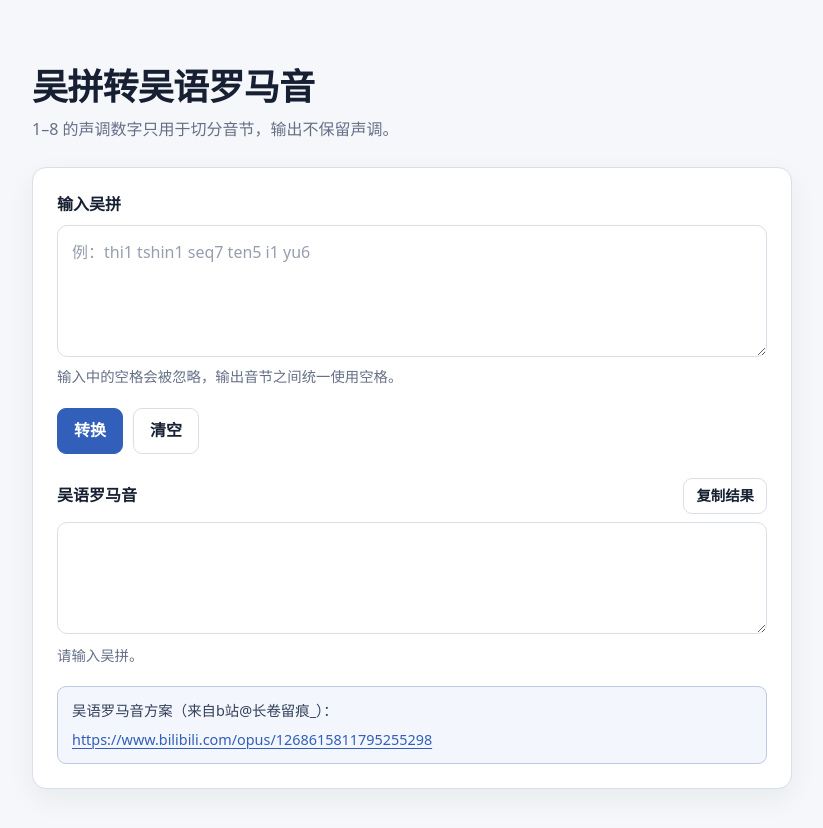
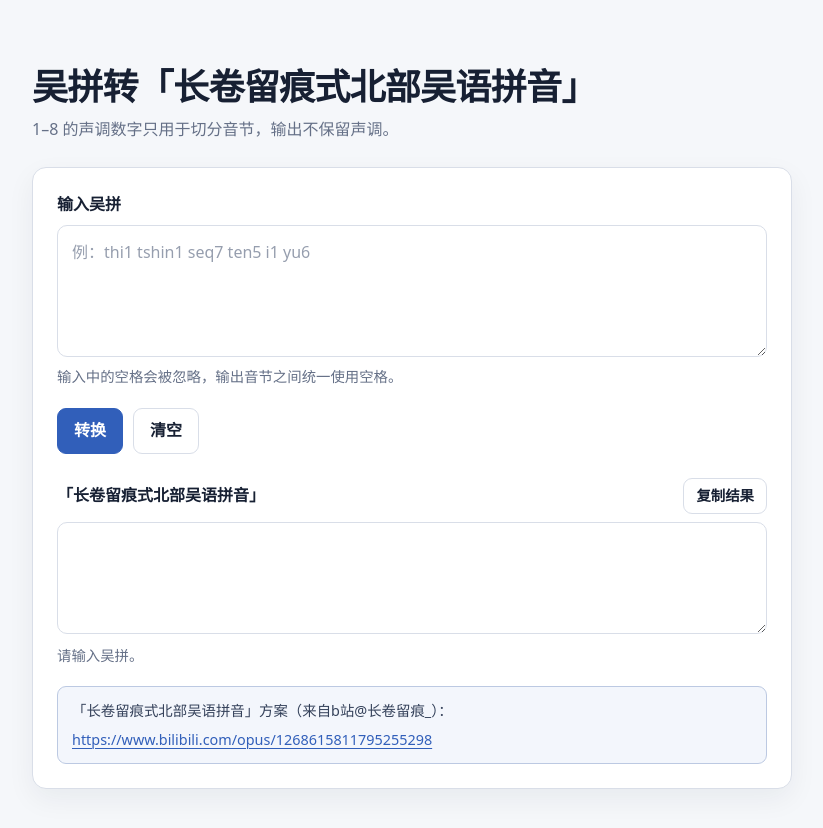
Before and after one commit to ruaplayerowo/wu_roman_pinyin, a plain HTML site: page index.html in a window 1280 px wide. Shown: the whole page, without its empty margins (228-1051 px from the left). Drawn offline with Linux system fonts and the light colour scheme.

Commit message:
将吴语罗马音改称长卷留痕式北部吴语拼音

```diff
--- a/index.html
+++ b/index.html
@@ -4,7 +4,7 @@
   <meta charset="utf-8">
   <meta name="viewport" content="width=device-width, initial-scale=1">
   <meta name="description" content="将吴拼音节串转换为吴语罗马音。">
-  <title>吴拼转吴语罗马音</title>
+  <title>吴拼转「长卷留痕式北部吴语拼音」</title>
   <style>
     :root {
       color-scheme: light;
@@ -204,7 +204,7 @@
 <body>
   <main>
     <header>
-      <h1>吴拼转吴语罗马音</h1>
+      <h1>吴拼转「长卷留痕式北部吴语拼音」</h1>
       <p>1–8 的声调数字只用于切分音节，输出不保留声调。</p>
     </header>
 
@@ -221,14 +221,14 @@
 
       <div class="output-block">
         <div class="output-label">
-          <label for="output">吴语罗马音</label>
+          <label for="output">「长卷留痕式北部吴语拼音」</label>
           <button class="copy-button" id="copy" type="button">复制结果</button>
         </div>
         <textarea id="output" readonly aria-describedby="status warnings"></textarea>
         <p class="status" id="status" aria-live="polite"></p>
         <div class="warning" id="warnings" aria-live="polite"></div>
         <div class="source-note" aria-label="方案来源">
-          <p>吴语罗马音方案（来自b站@长卷留痕_）：</p>
+          <p>「长卷留痕式北部吴语拼音」方案（来自b站@长卷留痕_）：</p>
           <a href="https://www.bilibili.com/opus/1268615811795255298"
              target="_blank" rel="noopener noreferrer">https://www.bilibili.com/opus/1268615811795255298</a>
         </div>
```
